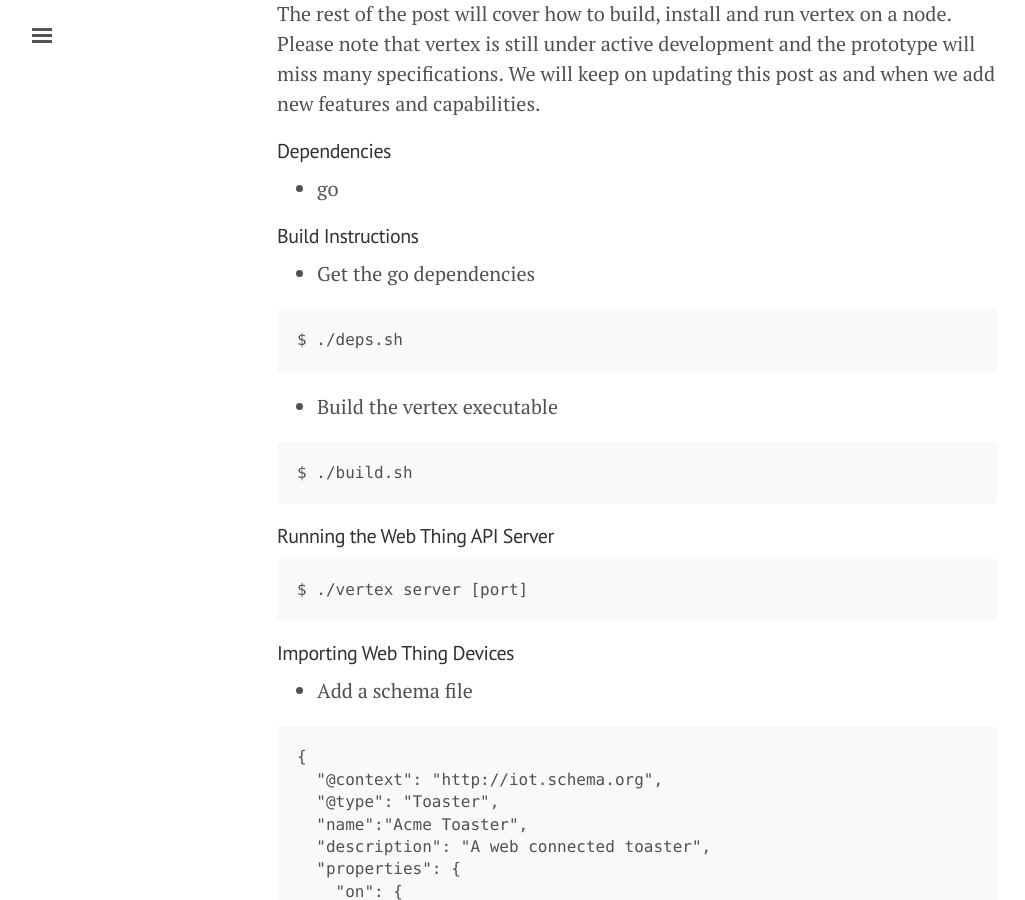
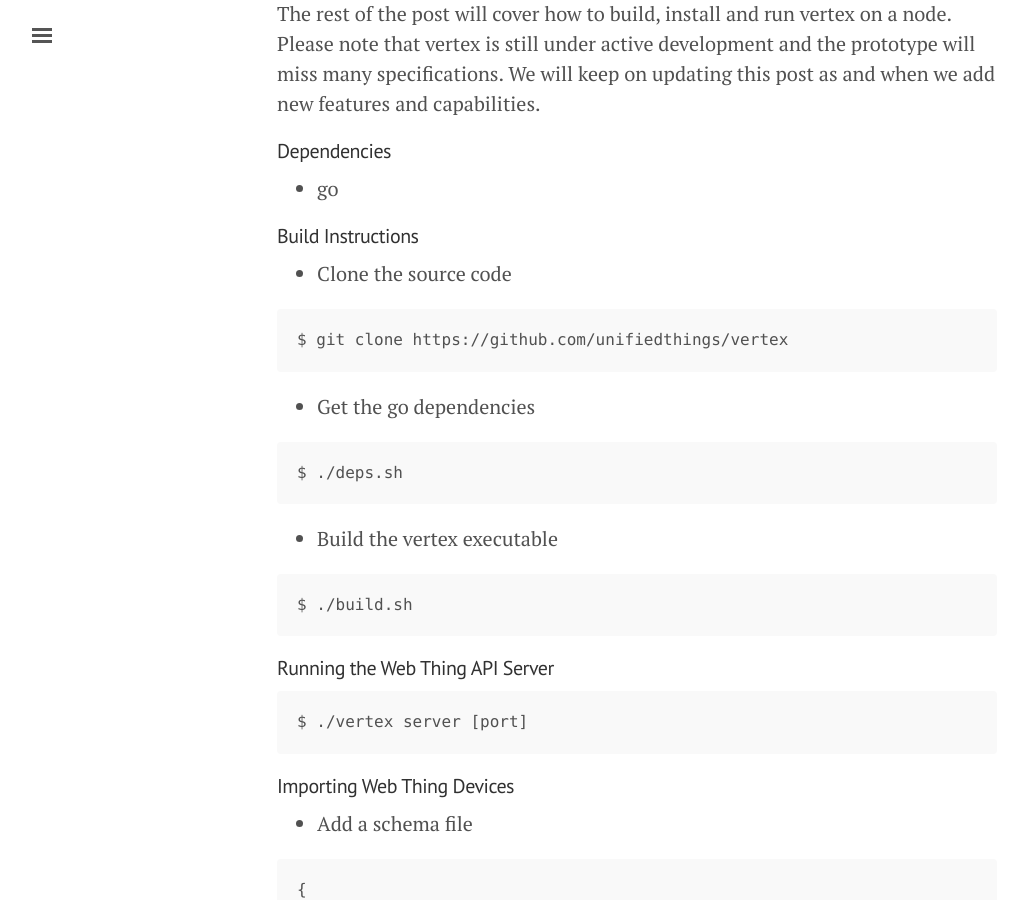
Before and after one commit to Somsubhra/somsubhra.github.io, a Jekyll site: the page built from _posts/2018-03-19-introducing-vertex.md, in a window 1280 px wide and 900 px high, scrolled down 433 px. Shown: the whole window, without its empty margins (3-1028 px from the left). Built offline with Jekyll 4.4.1, drawn with Linux system fonts in a browser that asks for light colours.

Commit message:
Update 2018-03-19-introducing-vertex.md

````diff
--- a/_posts/2018-03-19-introducing-vertex.md
+++ b/_posts/2018-03-19-introducing-vertex.md
@@ -12,6 +12,12 @@
 - go
 
 #### Build Instructions
+
+- Clone the source code
+
+```
+$ git clone https://github.com/unifiedthings/vertex
+```
 
 - Get the go dependencies
 
````
